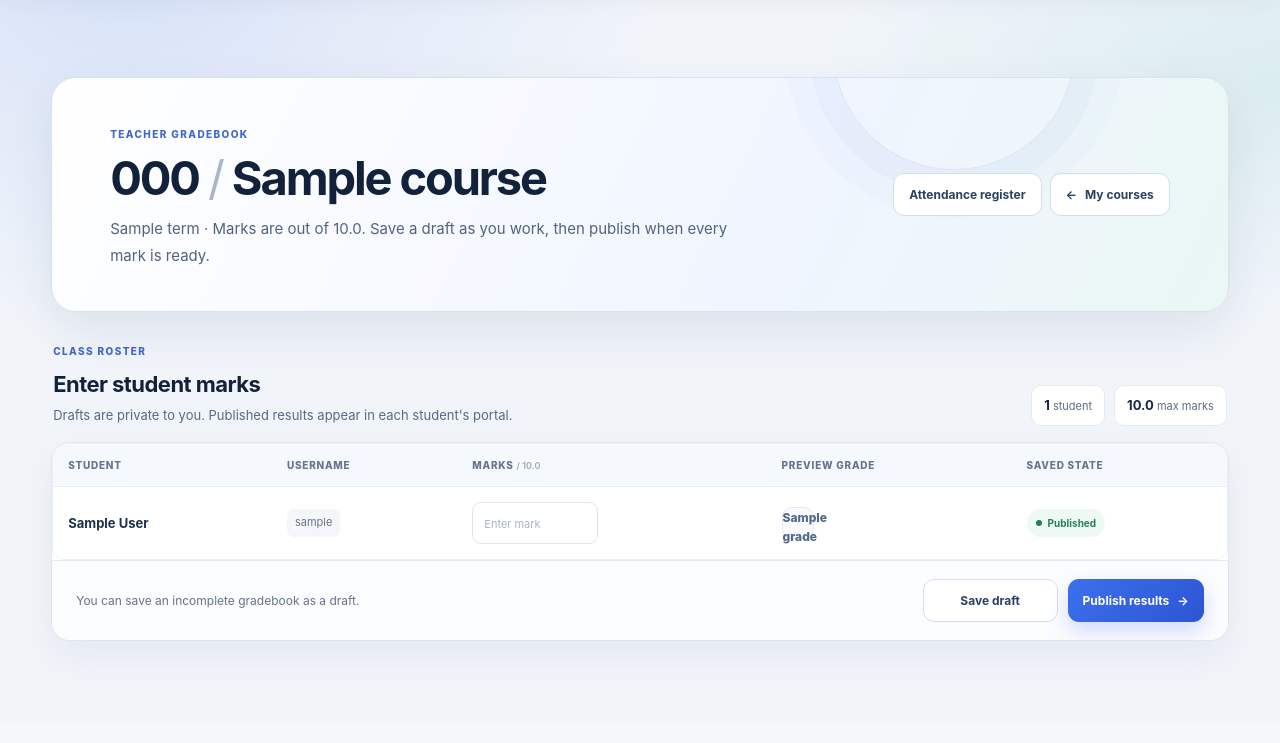
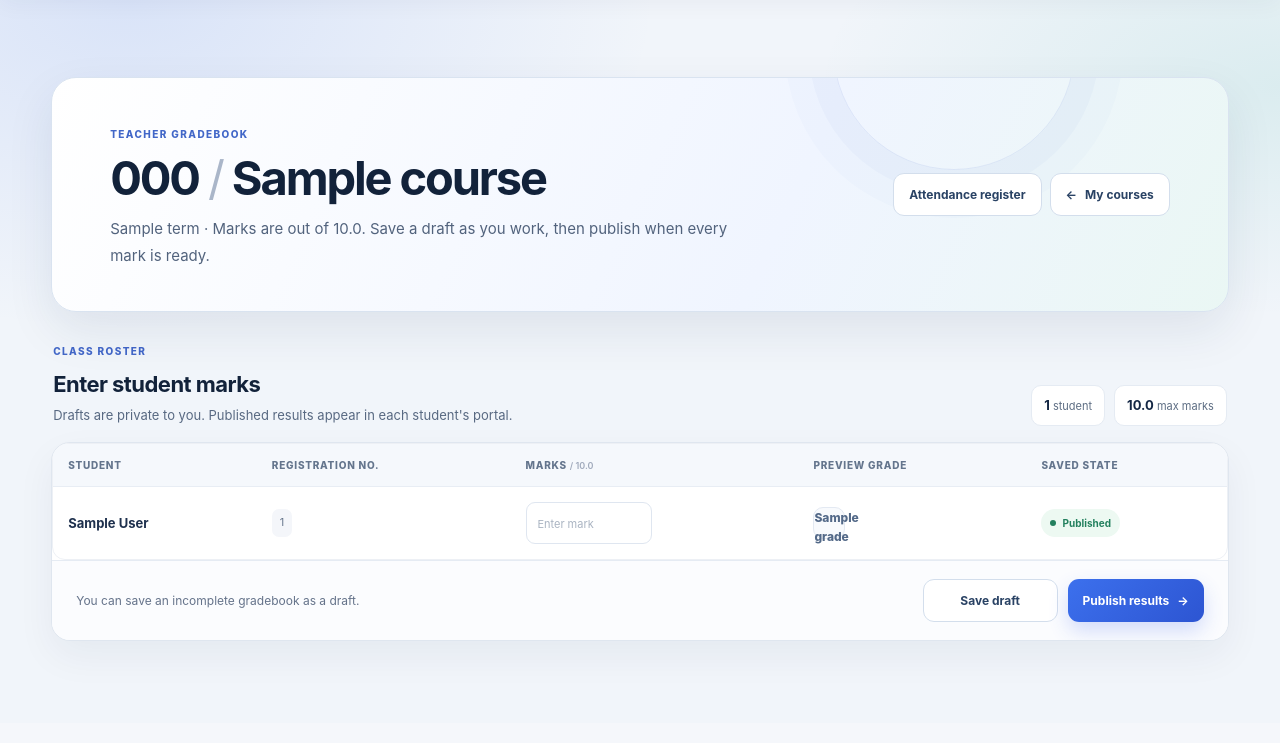
Before and after one commit to shivamsingh123100-oss/FaceSecure_MFA_RBAC, a Flask app: template templates/results/course.html in a window 1280 px wide. Shown: the part 78-821 px from the top of the page. Run offline with Flask 3, Linux system fonts and the light colour scheme; the template is opened without the code that fills it: most values are stand-ins (such as "Sample title", 1, 10 or a date in 2020); some libraries are stand-ins or nearby versions.

Commit message:
Fix student credentials and result publishing: templates/results/course.html

```diff
--- a/templates/results/course.html
+++ b/templates/results/course.html
@@ -8,8 +8,8 @@
     <div class="gradebook-toolbar"><div><span class="eyebrow">CLASS ROSTER</span><h2>Enter student marks</h2><p>Drafts are private to you. Published results appear in each student's portal.</p></div><div class="gradebook-stats"><span><strong>{{ roster|length }}</strong> {{ 'student' if roster|length == 1 else 'students' }}</span><span><strong>{{ "%.1f"|format(course["max_marks"]) }}</strong> max marks</span></div></div>
 
     <div class="content-card results-card gradebook-card"><form method="POST" data-gradebook-form data-max-marks="{{ course['max_marks'] }}"><input type="hidden" name="csrf_token" value="{{ results_csrf_token() }}">
-      {% if roster %}<div class="table-wrapper results-table-wrap"><table class="data-table results-table gradebook-table"><thead><tr><th>Student</th><th>Username</th><th>Marks <span class="table-hint">/ {{ "%.1f"|format(course["max_marks"]) }}</span></th><th>Preview grade</th><th>Saved state</th></tr></thead><tbody>
-      {% for student in roster %}{% set current_marks = form_marks.get(student['id']|string, student['marks']) if form_marks is defined else student['marks'] %}<tr><td><strong>{{ student["full_name"] }}</strong></td><td><span class="username-chip">{{ student["username"] }}</span></td><td><input class="mark-input" type="number" name="marks_{{ student['id'] }}" min="0" max="{{ course['max_marks'] }}" step="0.01" value="{{ current_marks if current_marks is not none else '' }}" inputmode="decimal" aria-label="Marks for {{ student['full_name'] }}" placeholder="Enter mark"></td><td><span class="grade-preview" data-grade-preview>{{ student["grade"] or "—" }}</span></td><td>{% if student["status"] == "PUBLISHED" %}<span class="status-pill status-published">Published</span>{% elif student["status"] == "DRAFT" %}<span class="status-pill status-draft">Draft</span>{% else %}<span class="status-pill status-empty">Not entered</span>{% endif %}</td></tr>{% endfor %}
+      {% if roster %}<div class="table-wrapper results-table-wrap"><table class="data-table results-table gradebook-table"><thead><tr><th>Student</th><th>Registration no.</th><th>Marks <span class="table-hint">/ {{ "%.1f"|format(course["max_marks"]) }}</span></th><th>Preview grade</th><th>Saved state</th></tr></thead><tbody>
+      {% for student in roster %}{% set current_marks = form_marks.get(student['id']|string, student['marks']) if form_marks is defined else student['marks'] %}<tr><td><strong>{{ student["full_name"] }}</strong></td><td><span class="username-chip">{{ student["registration_number"] or "Not assigned" }}</span></td><td><input class="mark-input" type="number" name="marks_{{ student['id'] }}" min="0" max="{{ course['max_marks'] }}" step="0.01" value="{{ current_marks if current_marks is not none else '' }}" inputmode="decimal" aria-label="Marks for {{ student['full_name'] }}" placeholder="Enter mark"></td><td><span class="grade-preview" data-grade-preview>{{ student["grade"] or "—" }}</span></td><td>{% if student["status"] == "PUBLISHED" %}<span class="status-pill status-published">Published</span>{% elif student["status"] == "DRAFT" %}<span class="status-pill status-draft">Draft</span>{% else %}<span class="status-pill status-empty">Not entered</span>{% endif %}</td></tr>{% endfor %}
       </tbody></table></div><div class="gradebook-footer"><p class="gradebook-feedback" data-gradebook-feedback aria-live="polite">You can save an incomplete gradebook as a draft.</p><div class="gradebook-actions"><button type="submit" name="action" value="draft" class="button button-secondary" data-submit-state="Saving draft…">Save draft</button><button type="submit" name="action" value="publish" class="button button-primary" data-publish-results data-submit-state="Publishing…">Publish results <span aria-hidden="true">→</span></button></div></div>
       {% else %}<div class="empty-state results-empty"><div class="empty-icon">＋</div><h3>No students in this class yet</h3><p>Your administrator needs to enroll students before marks can be entered.</p></div>{% endif %}
     </form></div>
```
